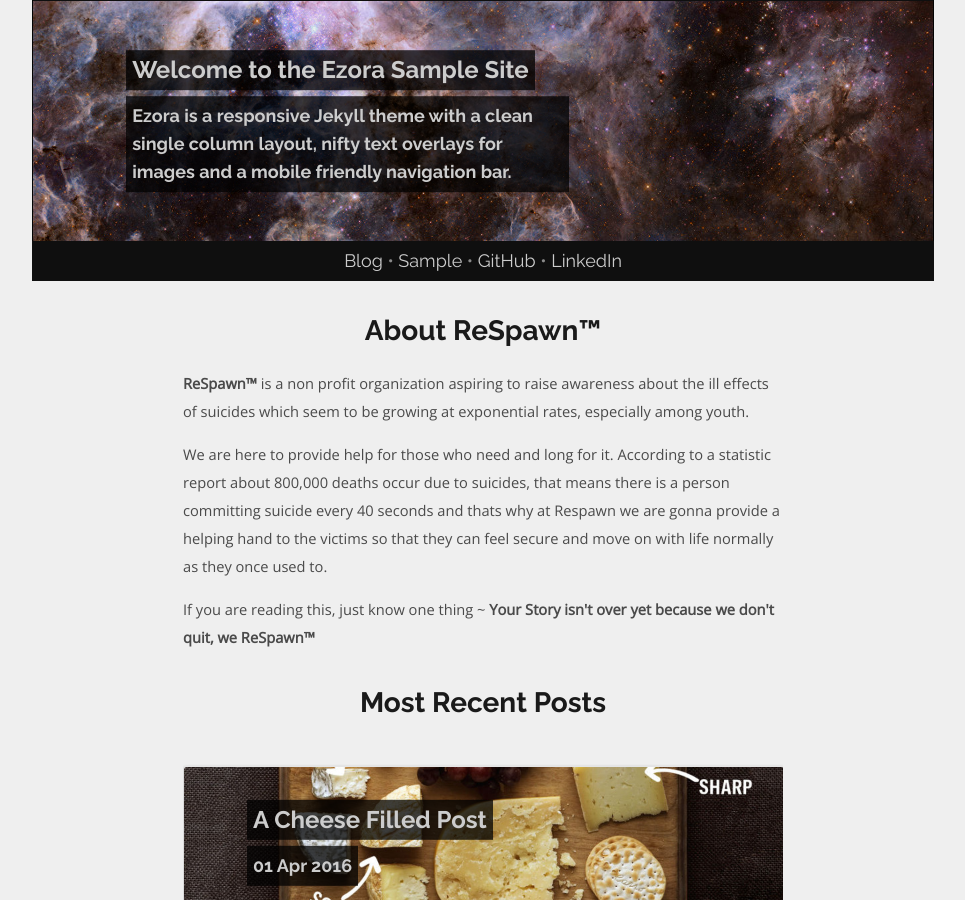
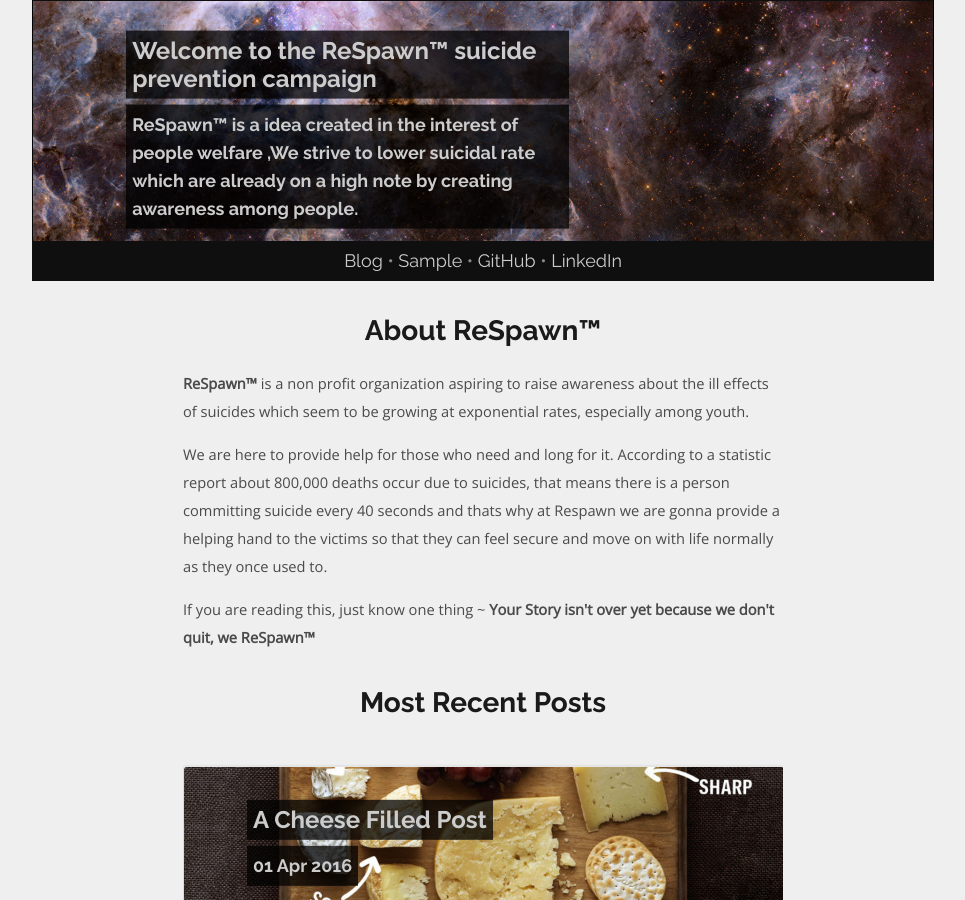
Before and after one commit to ezrasavard/ezora-jekyll-theme, a Jekyll site: the page built from index.html, in a window 1280 px wide and 900 px high. Shown: the whole window, without its empty margins (157-1122 px from the left). Built offline with Jekyll 4.4.1, drawn with Linux system fonts in a browser that asks for light colours; the list of posts is cut into pages by our own code.

Commit message:
Update _config.yml

```diff
--- a/_config.yml
+++ b/_config.yml
@@ -1,8 +1,8 @@
-title: Ezora Theme!
+title: ReSpawn™
 email: git@ezrasavard.com
-greeting: Welcome to the Ezora Sample Site
+greeting: Welcome to the ReSpawn™ suicide prevention campaign
 description: > # this means to ignore newlines until another tag
-    Ezora is a responsive Jekyll theme with a clean single column layout, nifty text overlays for images and a mobile friendly navigation bar.
+    ReSpawn™ is a idea created in the interest of people welfare ,We strive to lower suicidal rate which are already on a high note by creating awareness among people.
 github:  ezrasavard
 linkedin: ezrasavard
 favicon: favicon.png
```
